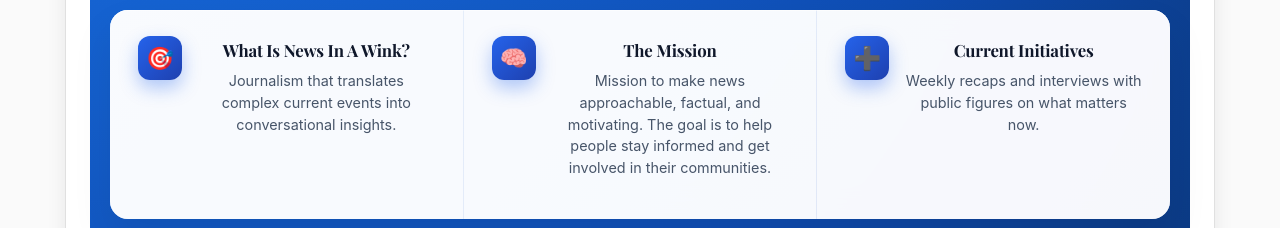
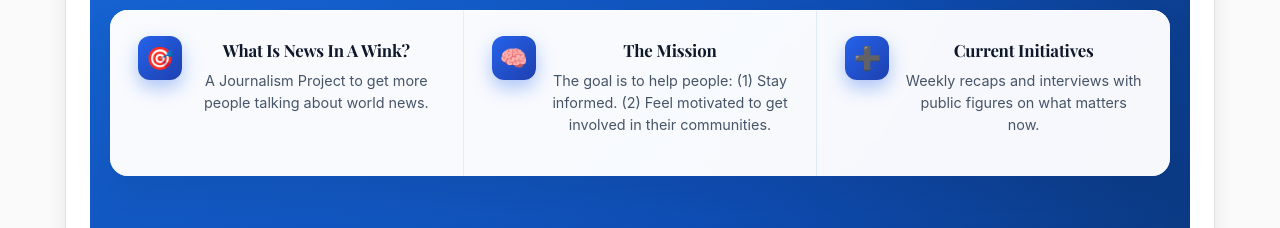
Before and after one commit to alexisbernt/Portfolio, a React (Create React App) app in the folder lexi-portfolio/: page /#/ in a window 1280 px wide. Shown: the part 447-675 px from the top of the page. Built offline with nearby package versions, Linux system fonts and the light colour scheme.

Commit message:
Update to why
Writing why this project is happening.

```diff
--- a/lexi-portfolio/src/PortfolioGrid.js
+++ b/lexi-portfolio/src/PortfolioGrid.js
@@ -204,12 +204,12 @@ function ModernLandingPage() {
         {[
           {
             title: 'What Is News In A Wink?',
-            desc: 'Journalism that translates complex current events into conversational insights.',
+            desc: 'A Journalism Project to get more people talking about world news.',
             icon: '🎯',
           },
           {
             title: 'The Mission',
-            desc: 'Mission to make news approachable, factual, and motivating. The goal is to help people stay informed and get involved in their communities.',
+            desc: 'The goal is to help people: (1) Stay informed. (2) Feel motivated to get involved in their communities.',
             icon: '🧠',
           },
           {
```
